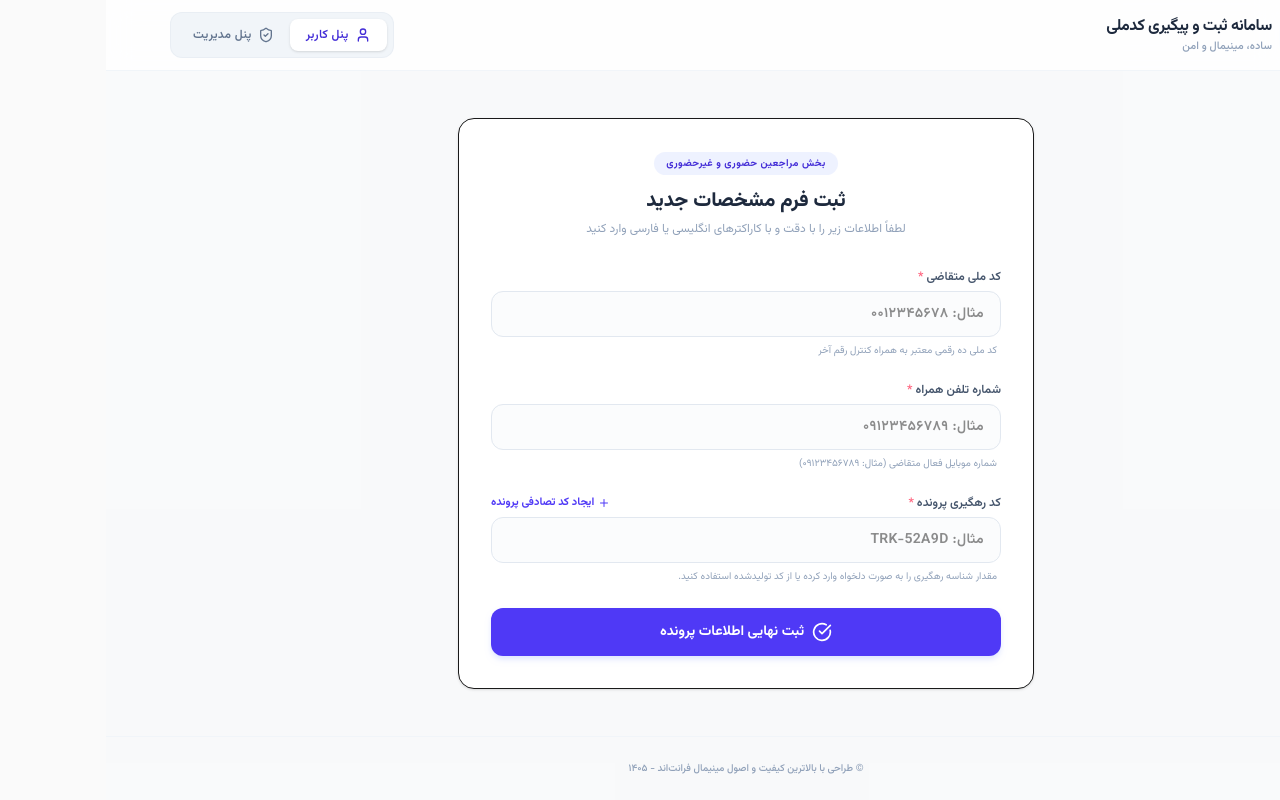
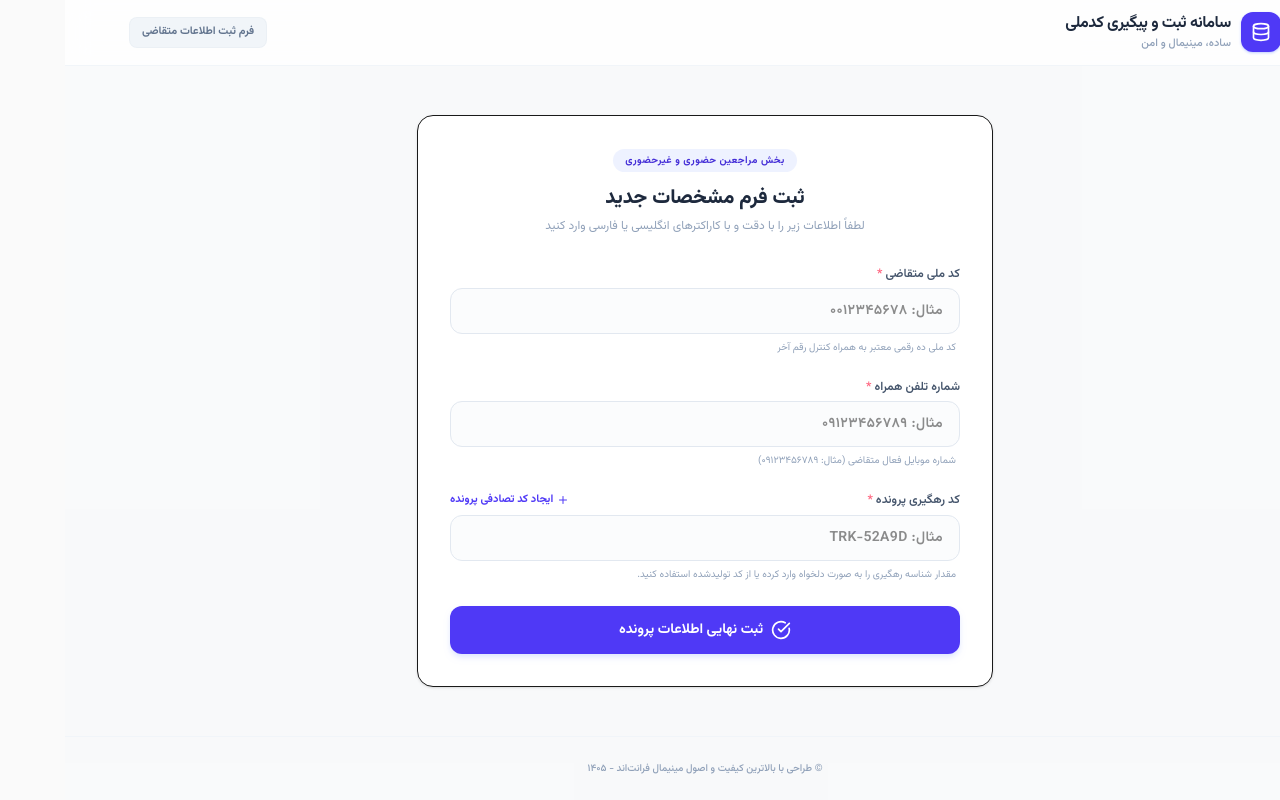
Before and after one commit to amirmoradsaleh/register-platform, a React (Vite) app: page / in a window 1280 px wide. Built offline with nearby package versions, Linux system fonts and the light colour scheme.

Commit message:
feat: sync admin route and update credentials
Configure active tab based on URL path and update default admin password to a more secure value.

```diff
--- a/server.ts
+++ b/server.ts
@@ -63,7 +63,7 @@ function isValidNationalCode(code: string): boolean {
 }
 
 // Admin Password (simple config, no custom UI for API keys, in memory fallback)
-const ADMIN_PASSWORD = "admin"; // In a real app we'd load this safely
+const ADMIN_PASSWORD = "@Sorosh123#"; // In a real app we'd load this safely
 
 // API Route: Submit new data
 app.post("/api/submissions", (req, res) => {
--- a/src/App.tsx
+++ b/src/App.tsx
@@ -72,7 +72,30 @@ function toPersianDigits(num: string | number): string {
 }
 
 export default function App() {
-  const [activeTab, setActiveTab] = useState<TabType>("user");
+  const [activeTab, setActiveTab] = useState<TabType>(() => {
+    if (typeof window !== "undefined") {
+      const path = window.location.pathname.toLowerCase();
+      if (path.endsWith("/admin") || path.endsWith("/admin/")) {
+        return "admin";
+      }
+    }
+    return "user";
+  });
+
+  // Listen to path changes or browser back/forward buttons
+  useEffect(() => {
+    const handleUrlChange = () => {
+      const path = window.location.pathname.toLowerCase();
+      if (path.endsWith("/admin") || path.endsWith("/admin/")) {
+        setActiveTab("admin");
+      } else {
+        setActiveTab("user");
+      }
+    };
+    handleUrlChange();
+    window.addEventListener("popstate", handleUrlChange);
+    return () => window.removeEventListener("popstate", handleUrlChange);
+  }, []);
 
   // Submit Form States
   const [nationalCode, setNationalCode] = useState("");
@@ -104,7 +127,7 @@ export default function App() {
     try {
       const response = await fetch("/api/submissions", {
         headers: {
-          "x-admin-password": adminPassword || "admin",
+          "x-admin-password": adminPassword || "@Sorosh123#",
         },
       });
       const resData = await response.json();
@@ -191,7 +214,7 @@ export default function App() {
   const handleAdminLogin = (e: React.FormEvent) => {
     e.preventDefault();
     setAuthError("");
-    if (adminPassword.trim() === "admin") {
+    if (adminPassword.trim() === "@Sorosh123#") {
       setIsAdminAuthenticated(true);
     } else {
       setAuthError("رمز عبور وارد شده نادرست است.");
@@ -344,33 +367,11 @@ export default function App() {
             </div>
           </div>
 
-          {/* Elegant Persian Tabs */}
-          <div className="flex bg-slate-100 p-1.5 rounded-xl border border-slate-200/50">
-            <button
-              onClick={() => setActiveTab("user")}
-              className={`flex items-center gap-1.5 px-4 py-2 rounded-lg text-xs font-semibold tracking-wide transition-all ${
-                activeTab === "user"
-                  ? "bg-white text-indigo-700 shadow-sm"
-                  : "text-slate-500 hover:text-slate-900"
-              }`}
-            >
-              <User className="h-4 w-4" />
-              پنل کاربر
-            </button>
-            <button
-              onClick={() => {
-                setActiveTab("admin");
-                setFormError("");
-              }}
-              className={`flex items-center gap-1.5 px-4 py-2 rounded-lg text-xs font-semibold tracking-wide transition-all ${
-                activeTab === "admin"
-                  ? "bg-white text-indigo-700 shadow-sm"
-                  : "text-slate-500 hover:text-slate-900"
-              }`}
-            >
-              <ShieldCheck className="h-4 w-4" />
-              پنل مدیریت
-            </button>
+          {/* Mode Indicator/Help */}
+          <div className="flex items-center gap-2">
+            <span className="text-[11px] font-bold text-slate-500 bg-slate-100 px-3 py-1.5 rounded-lg border border-slate-200/45">
+              {activeTab === "admin" ? "بخش مدیریت دیتابیس" : "فرم ثبت اطلاعات متقاضی"}
+            </span>
           </div>
 
         </div>
@@ -595,22 +596,12 @@ export default function App() {
                     </span>
                   )}
 
-                  <div className="pt-4 border-t border-slate-100 flex flex-col sm:flex-row gap-3 justify-center items-center">
+                  <div className="pt-4 border-t border-slate-100 flex justify-center">
                     <button
                       onClick={() => setSubmitSuccess(null)}
-                      className="px-6 py-2.5 bg-slate-100 hover:bg-slate-200 text-slate-700 text-xs font-bold rounded-xl transition-all w-full sm:w-auto cursor-pointer"
+                      className="px-8 py-3 bg-indigo-600 hover:bg-indigo-700 text-white text-xs font-bold rounded-xl transition-all shadow-md shadow-indigo-100 cursor-pointer"
                     >
                       ثبت پرونده یا کدملی جدید
-                    </button>
-                    <button
-                      onClick={() => {
-                        setActiveTab("admin");
-                        setSubmitSuccess(null);
-                      }}
-                      className="px-6 py-2.5 bg-indigo-600 hover:bg-indigo-700 text-white text-xs font-bold rounded-xl transition-all shadow-sm w-full sm:w-auto flex items-center justify-center gap-1.5 cursor-pointer"
-                    >
-                      <ShieldCheck className="h-4 w-4" />
-                      مشاهده در پنل ادمین
                     </button>
                   </div>
 
@@ -658,10 +649,6 @@ export default function App() {
                         className="w-full px-4 py-3 bg-slate-50 border border-slate-200 rounded-xl text-sm outline-none focus:bg-white focus:border-indigo-500 transition-all text-center tracking-widest"
                       />
                     </div>
-
-                    <p className="text-[10px] text-indigo-500 font-semibold bg-indigo-50/50 p-2 text-center rounded-lg">
-                      💡 راهنما: جهت ورود سریع، رمز عبور پیش‌فرض واژه <span className="underline font-mono">admin</span> است.
-                    </p>
 
                     <button
                       type="submit"
@@ -810,11 +797,11 @@ export default function App() {
 
                   </div>
 
-                  {/* Main Grid: List table on the right/left and Edit box details */}
-                  <div className="grid grid-cols-1 lg:grid-cols-3 gap-6">
+                  {/* Main Database Table Container */}
+                  <div className="w-full">
 
                     {/* Database Submission Log Table */}
-                    <div className="bg-white rounded-xl border border-slate-150 shadow-sm overflow-hidden lg:col-span-2">
+                    <div className="bg-white rounded-xl border border-slate-150 shadow-sm overflow-hidden w-full">
                       <div className="overflow-x-auto">
                         <table className="w-full text-right text-xs">
                           <thead className="bg-slate-50 text-slate-500 border-b border-slate-100 font-bold">
@@ -923,35 +910,55 @@ export default function App() {
                       </div>
                     </div>
 
-                    {/* Left Panel: Review Detail / State Editor box */}
-                    <div className="bg-white rounded-xl border border-slate-150 shadow-sm p-5 space-y-4 h-fit">
-                      {editingItem ? (
+                  </div>
+
+                  {/* Admin Review Pop-up Modal */}
+                  <AnimatePresence>
+                    {editingItem && (
+                      <div className="fixed inset-0 z-50 flex items-center justify-center p-4">
+                        {/* Backdrop with elegant blur */}
+                        <motion.div
+                          initial={{ opacity: 0 }}
+                          animate={{ opacity: 1 }}
+                          exit={{ opacity: 0 }}
+                          onClick={() => setEditingItem(null)}
+                          className="fixed inset-0 bg-slate-900/40 backdrop-blur-sm"
+                        />
+
+                        {/* Pop-up Box Content */}
+                        <motion.div
+                          initial={{ opacity: 0, scale: 0.95, y: 15 }}
+                          animate={{ opacity: 1, scale: 1, y: 0 }}
+                          exit={{ opacity: 0, scale: 0.95, y: 15 }}
+                          transition={{ duration: 0.2 }}
+                          className="relative bg-white rounded-2xl border border-slate-150 shadow-xl p-6 w-full max-w-md z-10 space-y-4 text-right"
+                        >
                           <form onSubmit={handleUpdateStatus} className="space-y-4">
                             <div className="flex items-center justify-between border-b border-slate-100 pb-3">
-                            <h4 className="text-xs font-bold text-slate-800">بررسی و تعیین وضعیت پرونده</h4>
+                              <h4 className="text-sm font-bold text-slate-800">بررسی و تعیین وضعیت پرونده</h4>
                               <button
                                 type="button"
                                 onClick={() => setEditingItem(null)}
-                              className="text-slate-400 hover:text-slate-600 cursor-pointer"
+                                className="text-slate-400 hover:text-slate-600 cursor-pointer p-1 rounded-lg hover:bg-slate-50 transition-colors"
                               >
-                              <X className="h-4 w-4" />
+                                <X className="h-4.5 w-4.5" />
                               </button>
                             </div>
 
                             {/* Quick Summary */}
                             <div className="bg-slate-50 p-3.5 rounded-lg border border-slate-100 space-y-2 text-xs">
                               <div className="flex justify-between">
-                              <span className="text-slate-400">کد ملی:</span>
+                                <span className="text-slate-400 font-medium">کد ملی:</span>
                                 <span className="font-bold tracking-wider text-slate-800">
                                   {toPersianDigits(editingItem.nationalCode)}
                                 </span>
                               </div>
                               <div className="flex justify-between">
-                              <span className="text-slate-400">تلفن همراه:</span>
+                                <span className="text-slate-400 font-medium">تلفن همراه:</span>
                                 <span className="font-bold text-slate-800">{toPersianDigits(editingItem.phoneNumber)}</span>
                               </div>
                               <div className="flex justify-between">
-                              <span className="text-slate-400">کد رهگیری:</span>
+                                <span className="text-slate-400 font-medium">کد رهگیری:</span>
                                 <span className="font-mono bg-white border border-slate-200/60 px-1 py-0.5 rounded text-[10px] text-slate-700 font-bold">
                                   {editingItem.trackingCode}
                                 </span>
@@ -1011,7 +1018,7 @@ export default function App() {
                             </div>
 
                             {/* Actions */}
-                          <div className="flex gap-2.5">
+                            <div className="flex gap-2.5 pt-2">
                               <button
                                 type="submit"
                                 disabled={isUpdatingStatus}
@@ -1030,18 +1037,10 @@ export default function App() {
                             </div>
 
                           </form>
-                      ) : (
-                        <div className="text-center py-12 text-slate-400 space-y-2">
-                          <SlidersHorizontal className="h-8 w-8 mx-auto text-slate-300" />
-                          <h5 className="text-xs font-bold text-slate-500">جزئیات پرونده انتخاب نشده است</h5>
-                          <p className="text-[10px] text-slate-400 leading-normal max-w-[200px] mx-auto">
-                            جهت بررسی اطلاعات متقاضی و ویرایش یادداشت‌ها، روی دکمه «بررسی» بر روی هر ردیف کلیک کنید
-                          </p>
+                        </motion.div>
                       </div>
                     )}
-                    </div>
-
-                  </div>
+                  </AnimatePresence>
 
                 </div>
               )}
```
Lines whose indentation alone changed are shown as unchanged.
